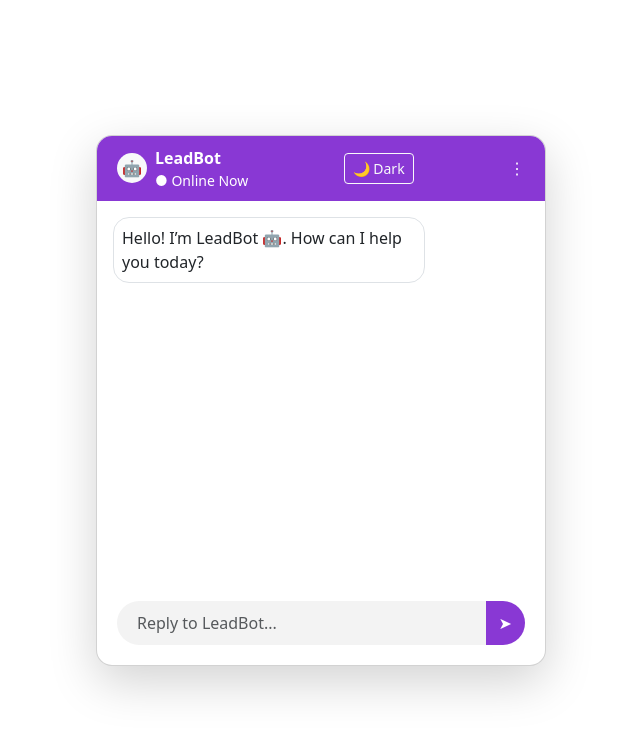
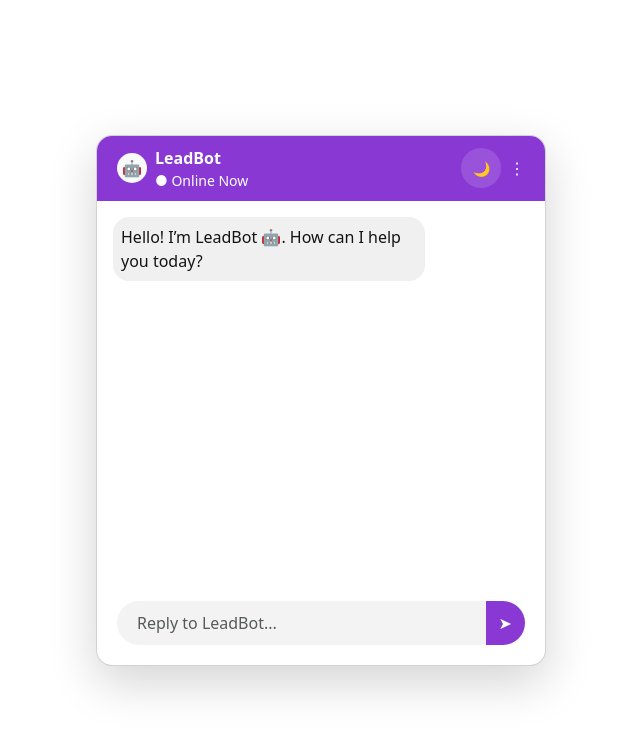
Before and after one commit to imarunsankarks/Chatbot_frontend, a React (Create React App) app: page / in a window 1280 px wide. Shown: the top 734 px of the page, without its empty margins (319-959 px from the left). Built offline with nearby package versions, Linux system fonts and the light colour scheme.

Commit message:
Minor corrections in theme switch

```diff
--- a/src/App.css
+++ b/src/App.css
@@ -13,21 +13,23 @@
     background-color: rgb(255, 255, 255);
   }
 }
-.light{
+.light {
   background-color: #fff !important;
+  transition: all 0.3s ease;
   /* color: black !important; */
 }
 
-.dark{
+.dark {
   background-color: black !important;
+  transition: all 0.3s ease;
   /* color: #fff !important; */
 }
 
-.bg-theme{
+.bg-theme {
   background-color: var(--theme);
 }
 
-#header{
+#header {
   display: flex;
   justify-content: space-between;
   padding: 10px 20px;
@@ -48,14 +50,22 @@
   transition: all 0.3s ease;
 }
 
-.message-field input::placeholder{
+.message-field.dark-field input {
+  background-color: rgb(19, 19, 19);
+}
+
+.message-field input::placeholder {
   padding-left: 10px;
 }
 
-.message-field input:focus{
+.message-field.dark-field input::placeholder {
+  color: #cecece;
+}
+
+.message-field input:focus {
   border: 0;
   outline: 0;
-  box-shadow: 0;
+  box-shadow: 0 !important;
   animation: bgColorChange 5s infinite alternate ease-in-out;
 }
 
@@ -64,3 +74,25 @@
   background-color: var(--theme);
   color: #fff;
 }
+
+/* Chat themes */
+.light-chat {
+  background-color: rgb(240, 240, 240);
+  color: rgb(19, 19, 19);
+  transition: all 0.3s ease;
+}
+.dark-chat {
+  background-color: rgb(19, 19, 19);
+  color: #fff;
+  transition: all 0.3s ease;
+}
+
+.toggle-btn {
+  border-radius: 50% !important;
+  background-color: #ffffff23 !important;
+  display: flex;
+  align-items: center;
+  justify-content: center;
+  width: 40px;
+  height: 40px;
+}
--- a/src/components/chatbot.jsx
+++ b/src/components/chatbot.jsx
@@ -73,13 +73,16 @@ export default function ChatBot() {
               <div className="small">● Online Now</div>
             </div>
           </div>
-          <button
-            onClick={toggleTheme}
-            className="btn btn-sm btn-outline-light"
-          >
-            {theme === "light" ? "🌙 Dark" : "☀️ Light"}
-          </button>
-          <div>⋮</div>
+          <div className="d-flex align-items-center gap-2">
+            <button
+              onClick={toggleTheme}
+              className="btn btn-sm toggle-btn"
+            >
+              {theme === "light" ? "🌙" : "☀️"}
+            </button>
+            <div>⋮</div>
+
+          </div>
         </div>
 
         {/* Messages */}
@@ -93,7 +96,7 @@ export default function ChatBot() {
             >
               <div
                 className={`p-2 rounded-4 ${
-                  msg.from === "user" ? "bg-theme text-white" : "bg-white border"
+                  msg.from === "user" ? "bg-theme text-white" : theme === 'light'? "light-chat": "dark-chat"
                 }`}
                 style={{ maxWidth: "75%" }}
               >
@@ -112,7 +115,7 @@ export default function ChatBot() {
         </div>
 
         {/* Input Box */}
-        <div className="message-field">
+        <div className={`message-field ${theme === 'dark'? "dark-field": ""}`}>
           <input
             type="text"
             placeholder="Reply to LeadBot..."
```
